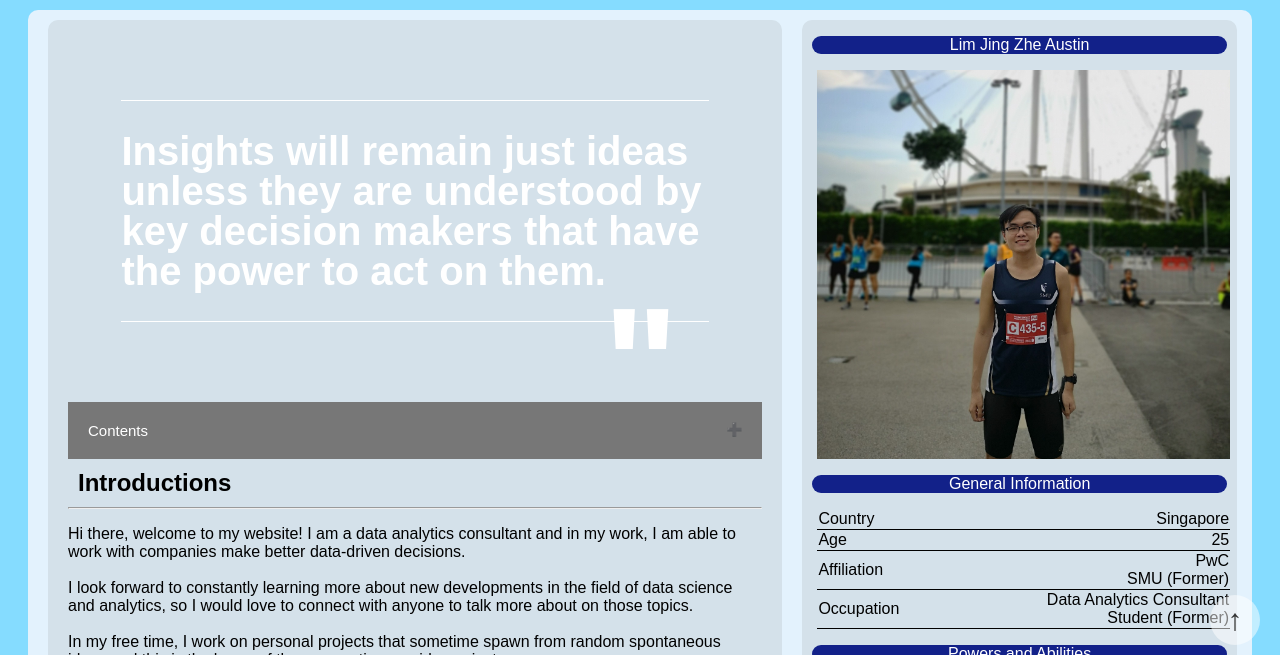
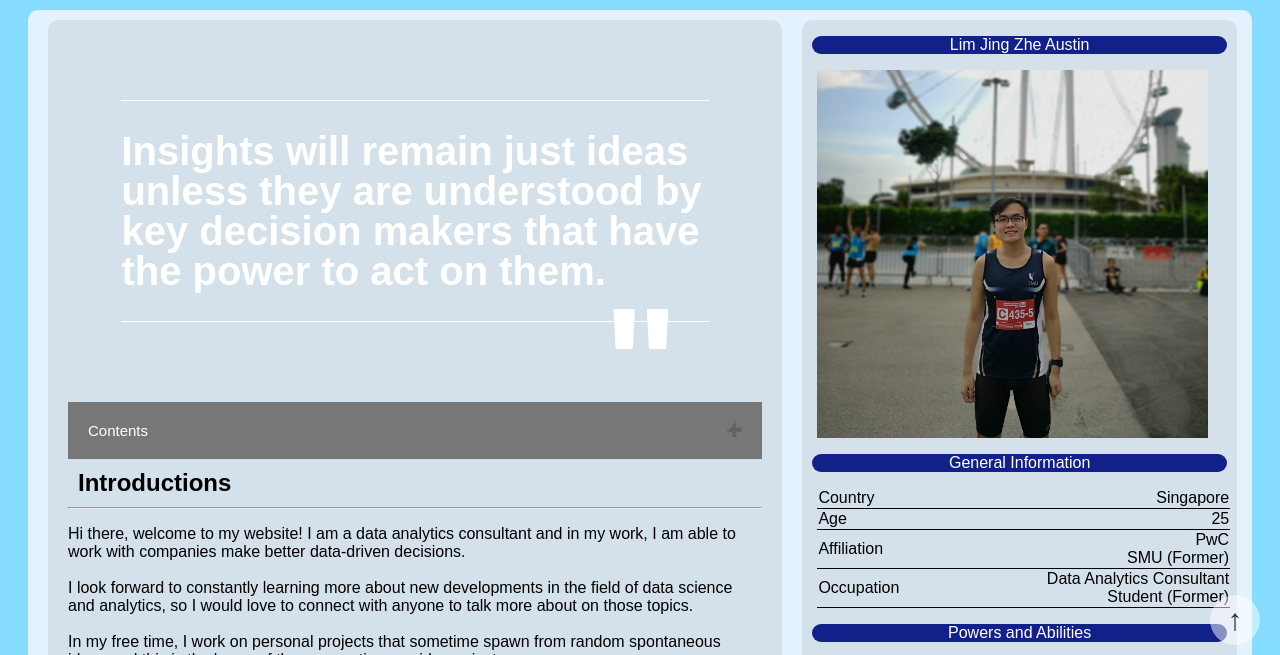
Before and after one commit to austinlimjingzhe/austinlimjingzhe.github.io, a plain HTML site: page index.html in a window 1280 px wide. Shown: the part 135-790 px from the top of the page. Drawn offline with Linux system fonts and the light colour scheme.

Commit message:
Update index.html
change picture size

```diff
--- a/index.html
+++ b/index.html
@@ -124,7 +124,7 @@
                 <div class="name-block">
                     <p style="color:white;">Lim Jing Zhe Austin</p>
                 </div>
-                <img class="profile-pic" src="./Images/display_pic.jpg" width="95%;">
+                <img class="profile-pic" src="./Images/display_pic.jpg" width="90%;">
                 <div class="info-block-1">
                     <p style="color:white;">General Information</p>
                 </div>
```
